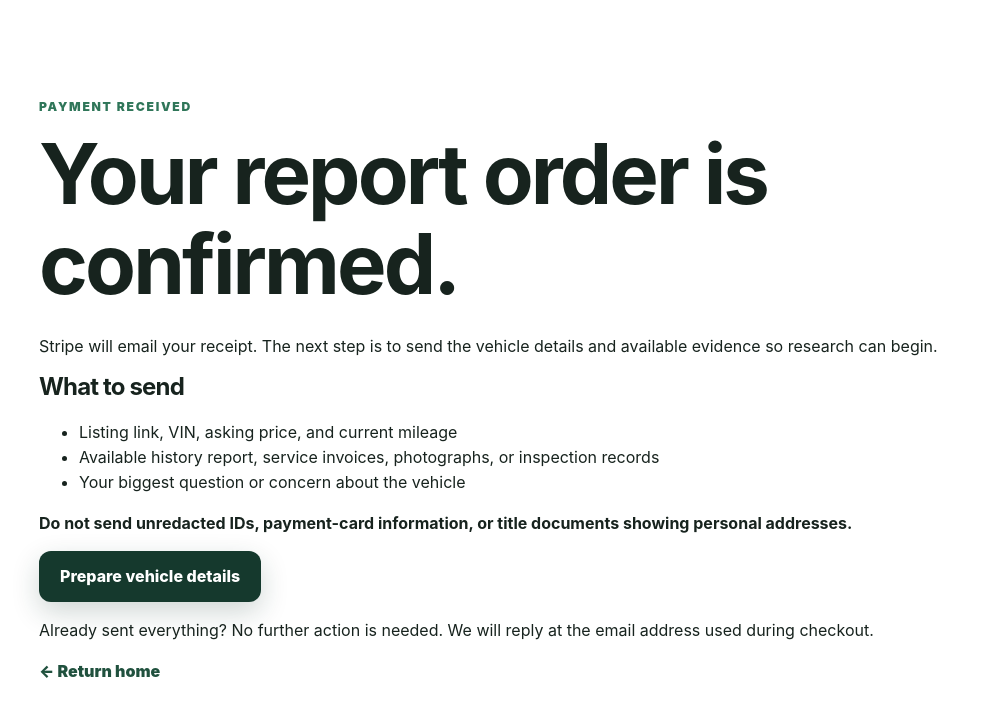
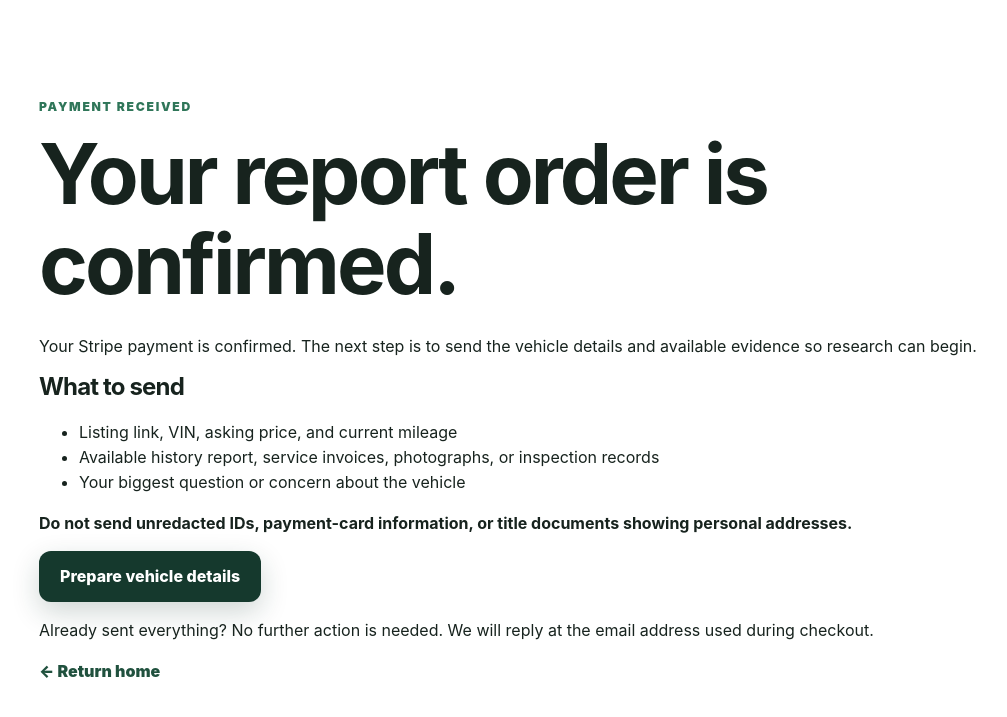
Before and after one commit to Bulldawgqc1080/vehicle-report-desk, a plain HTML site: page success.html in a window 1280 px wide. Shown: the part 75-792 px from the top of the page, without its empty margins (11-1018 px from the left). Drawn offline with Linux system fonts and the light colour scheme.

Commit message:
Clarify payment confirmation wording

```diff
--- a/success.html
+++ b/success.html
@@ -13,7 +13,7 @@
   <main class="section legal-page">
     <p class="eyebrow">Payment received</p>
     <h1>Your report order is confirmed.</h1>
-    <p>Stripe will email your receipt. The next step is to send the vehicle details and available evidence so research can begin.</p>
+    <p>Your Stripe payment is confirmed. The next step is to send the vehicle details and available evidence so research can begin.</p>
     <h2>What to send</h2>
     <ul>
       <li>Listing link, VIN, asking price, and current mileage</li>
```
